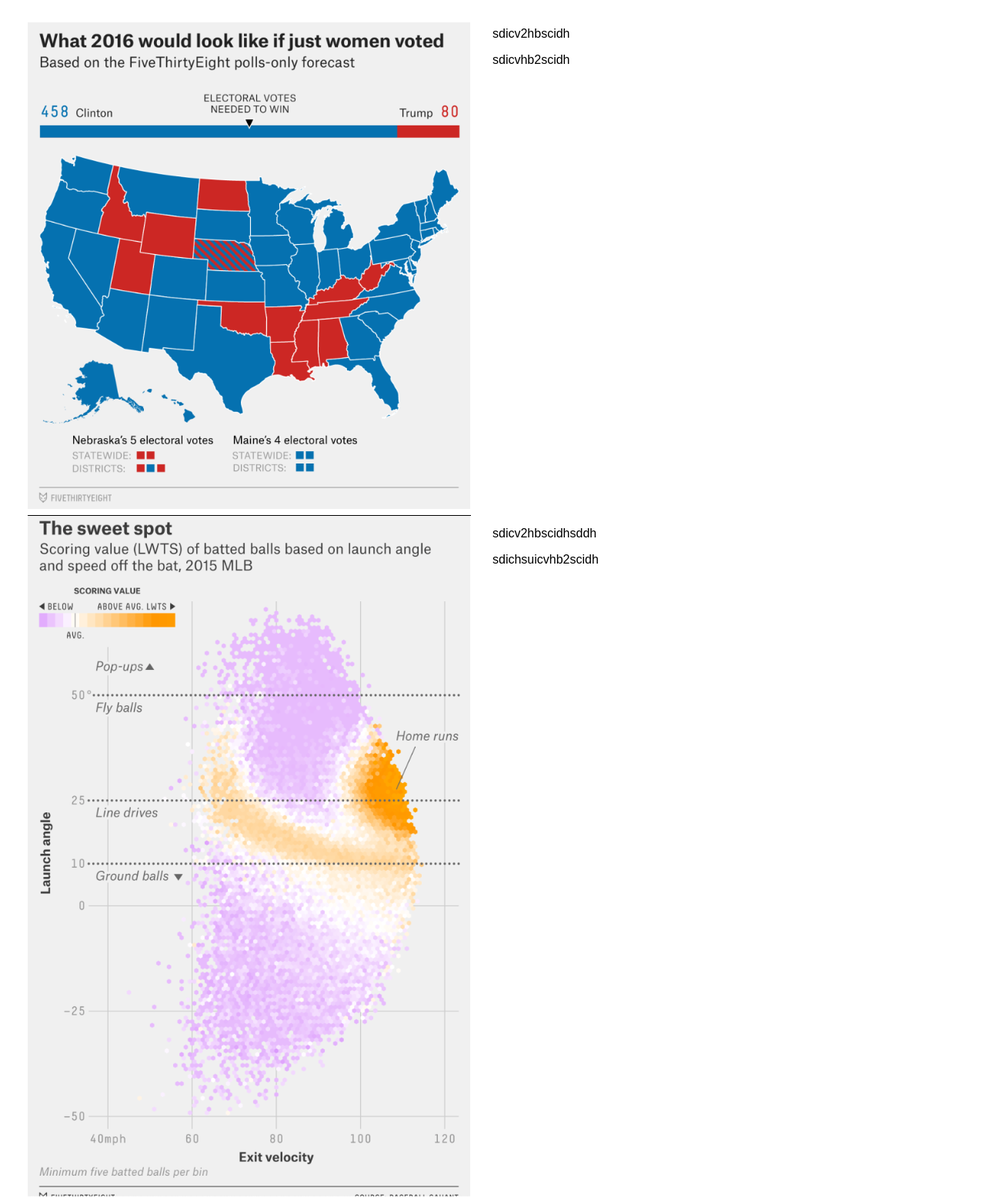
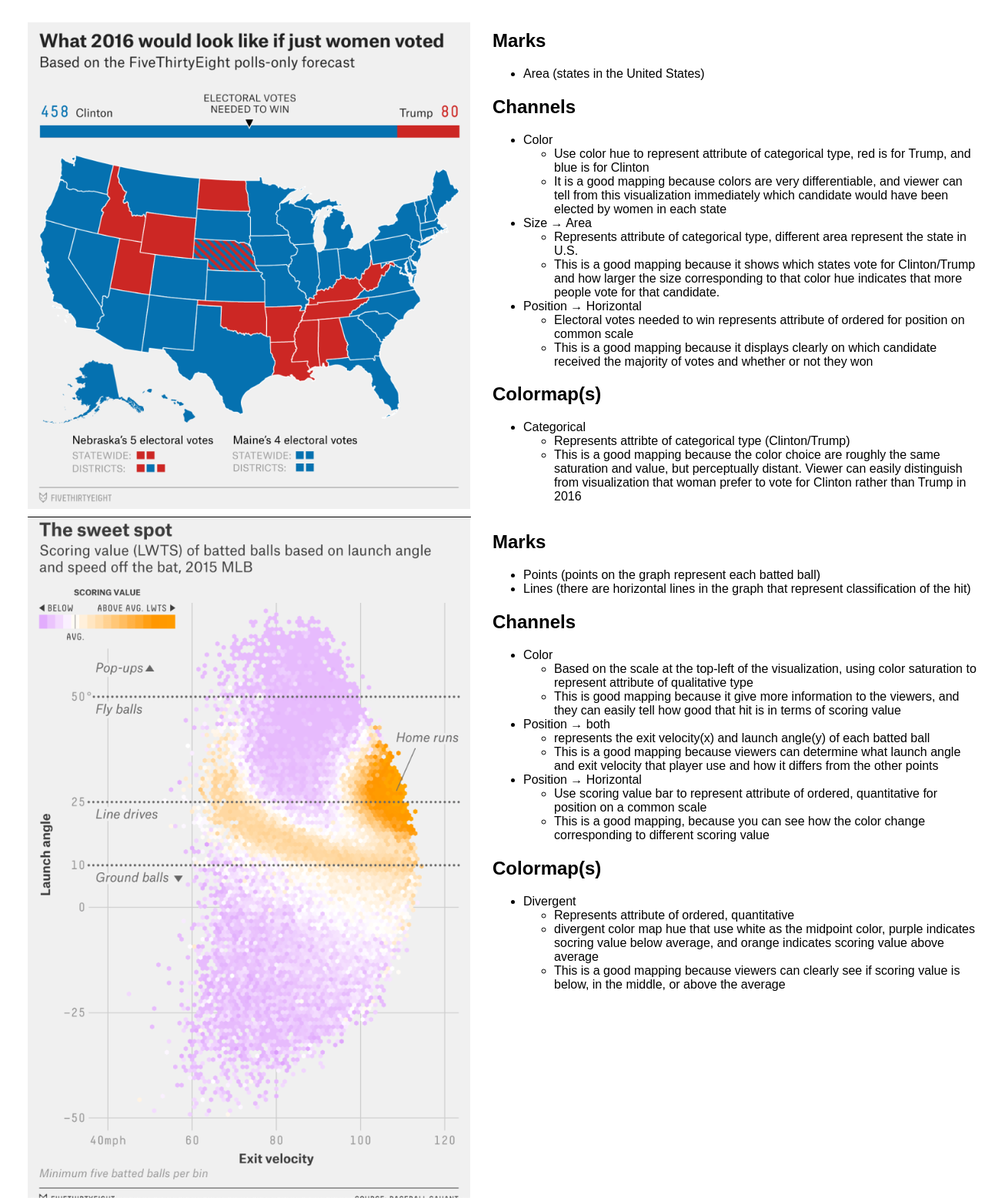
Before and after one commit to DS4200-S23-Class/hw-03-r-j, a plain HTML site: page index.html in a window 1280 px wide. Shown: the part 61-1617 px from the top of the page at 77% size. Drawn offline with Linux system fonts and the light colour scheme.

Commit message:
Update index.html
with text for 2 graphs

```diff
--- a/index.html
+++ b/index.html
@@ -2,39 +2,118 @@
 <html>
 
 <head>
-    <title>hw-03</title>
+
     <link rel="stylesheet" href="style.css">
     <meta charset=utf-8/>
+
+    <!-- add the title -->
+    <title>hw-03</title>
 
 </head>
 
 
 <body>
+    <!-- add the header -->
     <h1 class='center'>hw-03: Interactive Webpage, and Marks & Channels</h1>
+
     <div>
+        <div class='column'>
 
-        <div class='column'>
             <div class='row'>
-                <!-- create the left column with vis1 -->
+
+                <!-- create the left column with text for vis1 -->
                 <div class='left'>
-
                     <img src="img/vis1.png" alt="What 2016 would look like if just women voted">
                 </div>
 
+                <!-- create the right column with text -->
                 <div class='right'>
-                    <p>sdicv2hbscidh</p>
-                    <p>sdicvhb2scidh</p>
+
+                    <!-- determine the mark -->
+                    <h2>Marks</h2>
+                    <ul>
+                        <li>Area (states in the United States)</li>
+                    </ul>
+
+                    <!-- determine the channels -->
+                    <h2>Channels</h2>
+                    <ul>
+                        <li>Color</li>
+                            <ul>
+                                <li>Use color hue to represent attribute of categorical type, red is for Trump, and blue is for Clinton</li>
+                                <li>It is a good mapping because colors are very differentiable, and viewer can tell from this visualization immediately which candidate would have been elected by women in each state</li>
+                            </ul>
+                        <li>Size &rarr; Area</li>
+                            <ul>
+                                <li>Represents attribute of categorical type, different area represent the state in U.S.</li>
+                                <li>This is a good mapping because it shows which states vote for Clinton/Trump and how larger the size corresponding to that color hue indicates that more people vote for that candidate.</li>
+                            </ul>
+                        <li>Position &rarr; Horizontal</li>
+                            <ul>
+                                <li>Electoral votes needed to win represents attribute of ordered for position on common scale</li>
+                                <li>This is a good mapping because it displays clearly on which candidate received the majority of votes and whether or not they won</li>
+                            </ul>
+                    </ul>
+
+                    <!-- determine the colormap(s)-->
+                    <h2>Colormap(s)</h2>
+                    <ul>
+                        <li>Categorical</li>
+                            <ul>
+                                <li>Represents attribte of categorical type (Clinton/Trump)</li>
+                                <li>This is a good mapping because the color choice are roughly the same saturation and value, but perceptually distant. Viewer can easily distinguish from visualization that woman prefer to vote for Clinton rather than Trump in 2016</li>
+                            </ul>
+
                 </div>
             </div>
 
             <div class='row'>
+
+                <!-- create the left column with vis2 -->
                 <div class='left'>
                     <img src="img/vis2.png" alt="The sweet spot">
                 </div>
 
+                <!-- create the right column with text for vis2 -->
                 <div class='right'>
-                    <p>sdicv2hbscidhsddh</p>
-                    <p>sdichsuicvhb2scidh</p>
+                    <!-- determine the mark -->
+                    <h2>Marks</h2>
+                    <ul>
+                        <li>Points (points on the graph represent each batted ball)</li>
+                        <li>Lines (there are horizontal lines in the graph that represent classification of the hit)</li>
+                    </ul>
+
+                    <!-- determine the channels -->
+                    <h2>Channels</h2>
+                    <ul>
+                        <li>Color</li>
+                            <ul>
+                                <li>Based on the scale at the top-left of the visualization, using color saturation to represent attribute of qualitative type</li>
+                                <li>This is good mapping because it give more information to the viewers, and they can easily tell how good that hit is in terms of scoring value</li>
+                            </ul>
+                        <li>Position &rarr; both</li>
+                            <ul>
+                                <li>represents the exit velocity(x) and launch angle(y) of each batted ball</li>
+                                <li>This is a good mapping because viewers can determine what launch angle and exit velocity that player use and how it differs from the other points</li>
+                            </ul>
+                        <li>Position &rarr; Horizontal</li>
+                            <ul>
+                                <li>Use scoring value bar to represent attribute of ordered, quantitative for position on a common scale</li>
+                                <li>This is a good mapping, because you can see how the color change corresponding to different scoring value</li>
+                            </ul>
+                    </ul>
+
+                    <!-- determine the colormap(s)-->
+                    <h2>Colormap(s)</h2>
+                    <ul>
+                        <li>Divergent</li>
+                            <ul>
+                                <li>Represents attribute of ordered, quantitative</li>
+                                <li>divergent color map hue that use white as the midpoint color, purple indicates socring value below average, and orange indicates scoring value above average</li>
+                                <li>This is a good mapping because viewers can clearly see if scoring value is below, in the middle, or above the average</li>
+                            </ul>
+
+                    </ul>
                 </div>
             </div>
 
@@ -48,10 +127,6 @@
     <!-- urls as hyperlinks -->
         <ul>
             <li><a href="https://css-tricks.com/snippets/css/a-guide-to-flexbox">Flexbox</a ></li>
-            <li><a href="https://www.w3schools.com/html/html_links.asp">HTML links</a ></li>
-            <li><a href="https://www.w3schools.com/html/html_images.asp">HTML Image</a ></li>
-            <li><a href="https://www.w3schools.com/graphics/svg_intro.asp">SVG Tutorial</a ></li>
-            <li><a href="https://www.teachucomp.com/add-a-line-break-in-html-tutorial/">Add a line break</a ></li>
             <li><a href="https://www.w3schools.com/howto/howto_css_two_columns.asp">Two Columns Layout</a ></li>
         </ul>
     </div>
```
